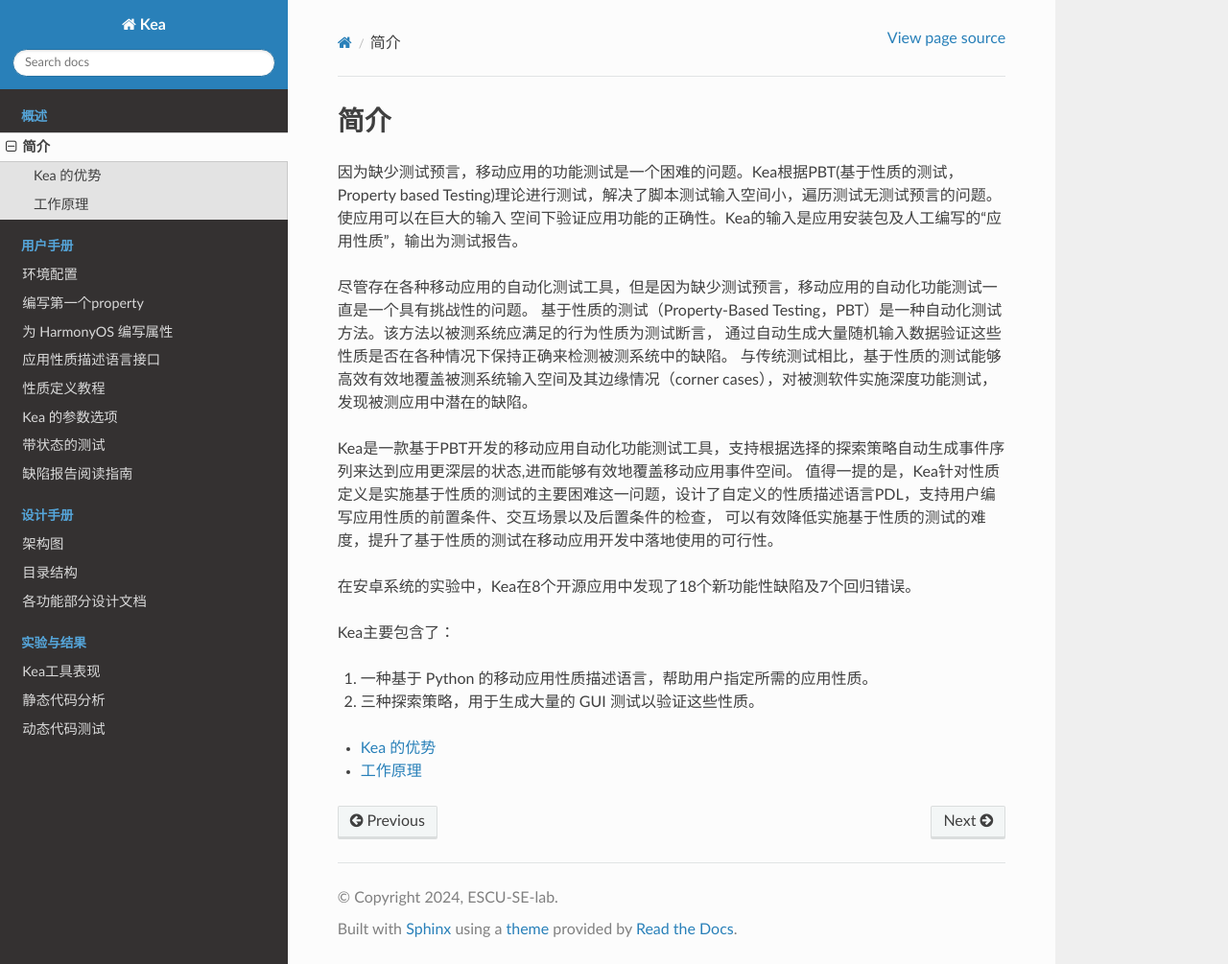
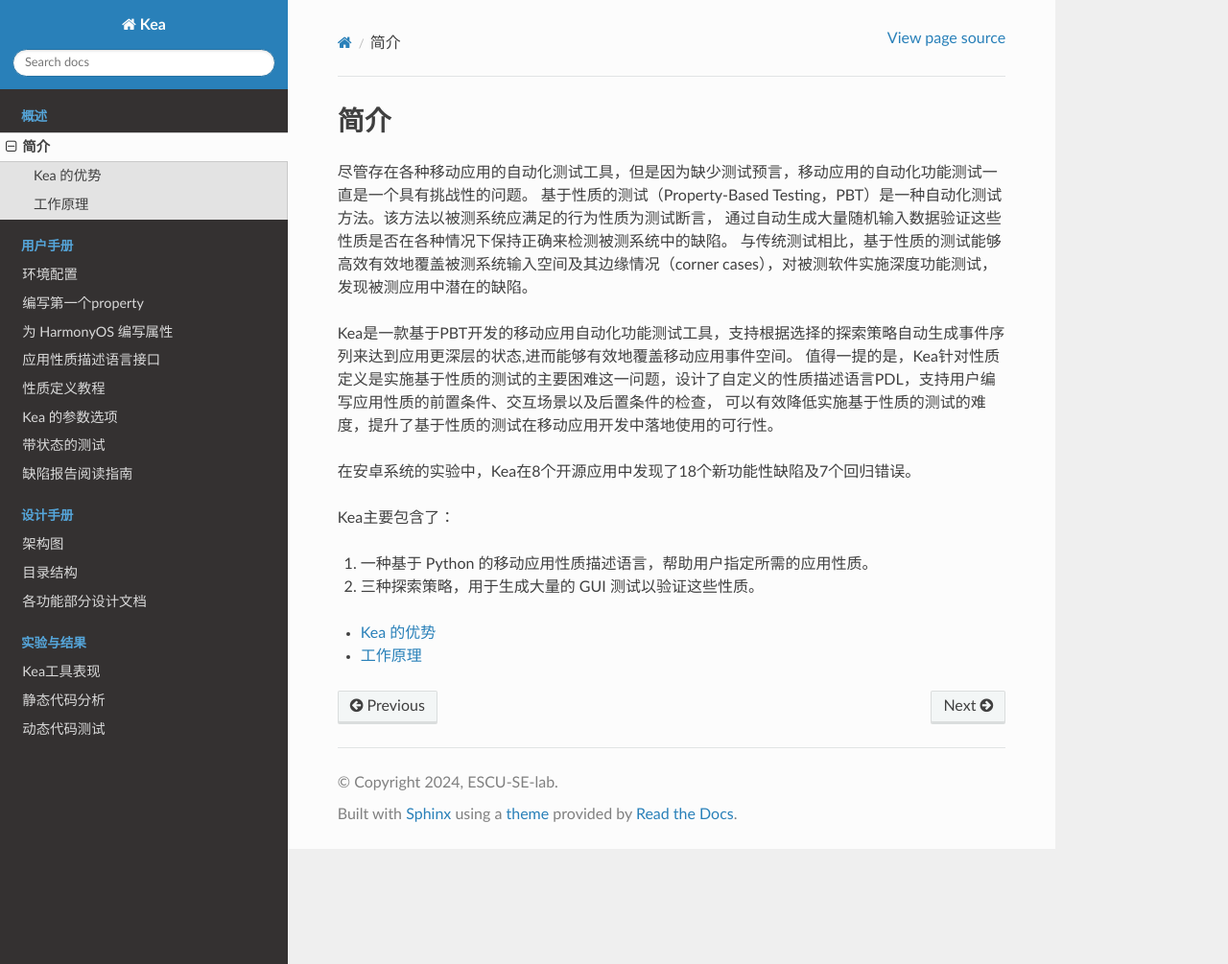
Before and after one commit to XixianLiang/kea-technic-docs, a Sphinx documentation site: the page built from docs/source/part-theory/introduction.rst, in a window 1280 px wide and 1005 px high. Shown: the whole window at 96% size. Built offline with Sphinx 7.4.7 and the Read the Docs theme 3.1.0, drawn with Linux system fonts in a browser that asks for light colours.

Commit message:
update intro

```diff
--- a/docs/source/part-theory/introduction.rst
+++ b/docs/source/part-theory/introduction.rst
@@ -1,9 +1,5 @@
 简介
 ====================================
-
-因为缺少测试预言，移动应用的功能测试是一个困难的问题。Kea根据PBT(基于性质的测试，Property
-based Testing)理论进行测试，解决了脚本测试输入空间小，遍历测试无测试预言的问题。使应用可以在巨大的输入
-空间下验证应用功能的正确性。Kea的输入是应用安装包及人工编写的“应用性质”，输出为测试报告。
 
 尽管存在各种移动应用的自动化测试工具，但是因为缺少测试预言，移动应用的自动化功能测试一直是一个具有挑战性的问题。
 基于性质的测试（Property-Based Testing，PBT）是一种自动化测试方法。该方法以被测系统应满足的行为性质为测试断言，
```
